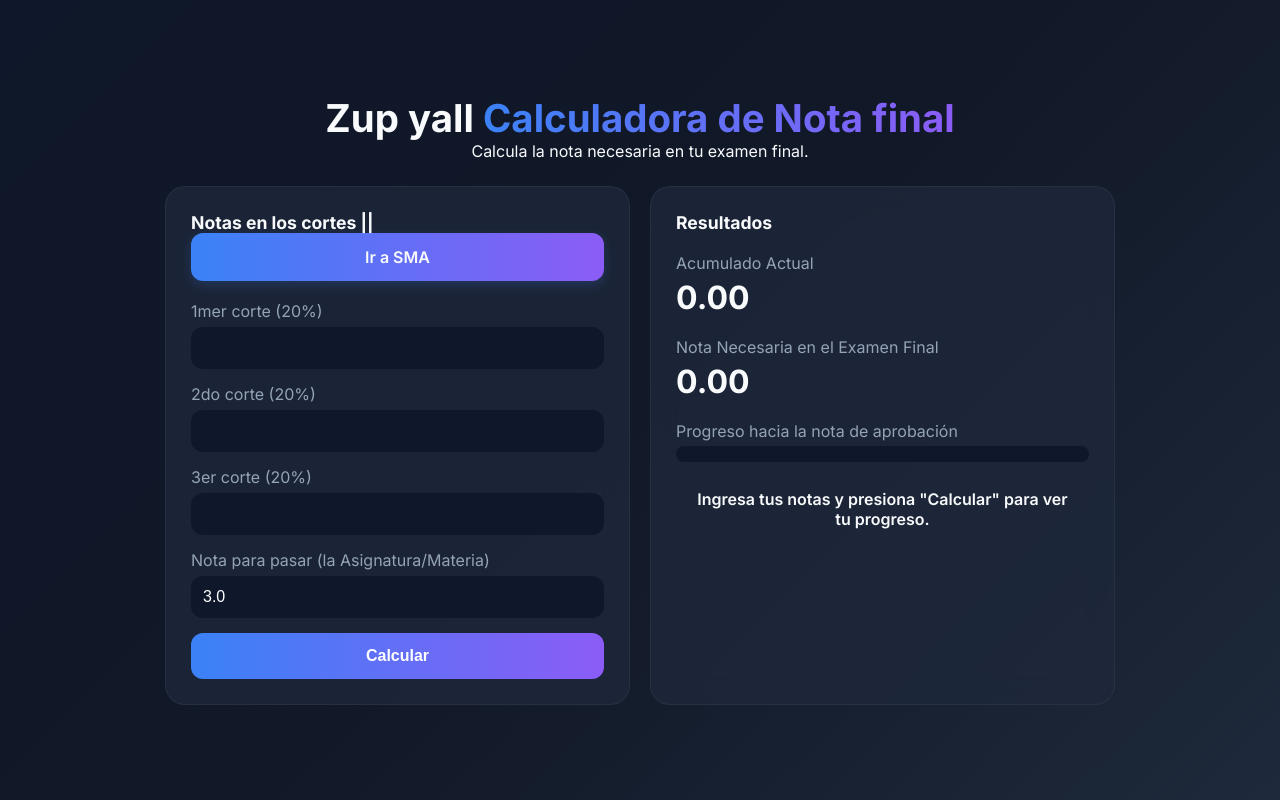
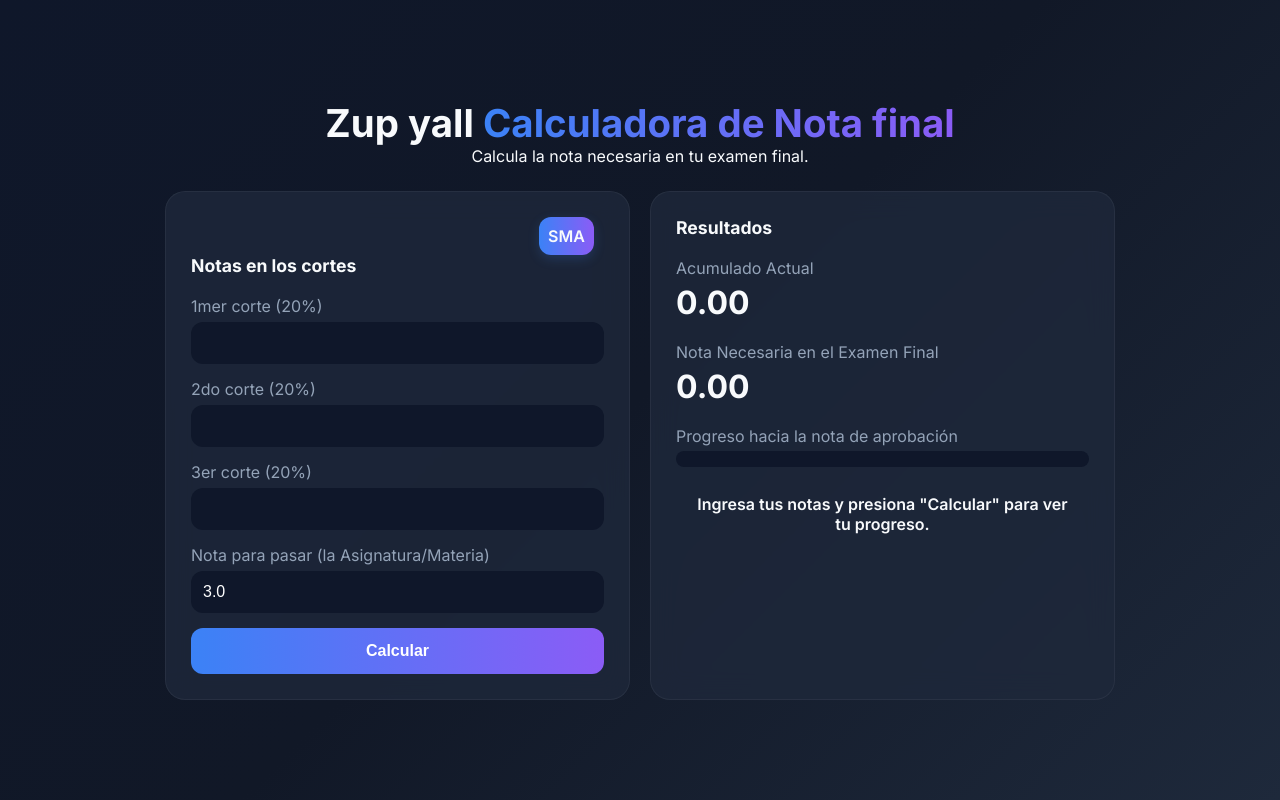
Before and after one commit to Jezeriom/final-grade-calculator, a plain HTML site: page index.html in a window 1280 px wide. Drawn offline with Linux system fonts and the light colour scheme.

Commit message:
Fixed: CSS related <a> SMA

```diff
--- a/index.html
+++ b/index.html
@@ -216,7 +216,9 @@ button:hover{
 
         <div class="card">
 
-            <h2>Notas en los cortes  || <a href="https://unicartagena.edu.co" target="_blank" rel="noopener noreferrer" style="display: block; width: 100%; text-align: center; padding: 14px; border: none; border-radius: 12px; color: #f8fafc; font-weight: 600; font-size: 1rem; text-decoration: none; font-family: 'Inter', sans-serif; background: linear-gradient(90deg, #3b82f6, #8b5cf6); box-shadow: 0 4px 12px rgba(59, 130, 246, 0.2);">Ir a SMA</a></h2>
+            <a href="https://sma.unicartagena.edu.co:8443/Smaix12/vista/mainMenu.jsp" target="_blank" rel="noopener noreferrer" style="display: flex; position: relative; right: 10px; text-align: center; align-items: end; padding: 9px; border: none; border-radius: 12px; color: #f8fafc; font-weight: 600; font-size: 1rem; text-decoration: none; font-family: 'Inter', sans-serif; background: linear-gradient(90deg, #3b82f6, #8b5cf6); box-shadow: 0 4px 12px rgba(59, 130, 246, 0.2);width: 55px; justify-self: end;z-index: 9999;">SMA</a>
+
+            <h2>Notas en los cortes</h2>
 
             <div class="input-group">
                 <label>1mer corte (20%)</label>
```
